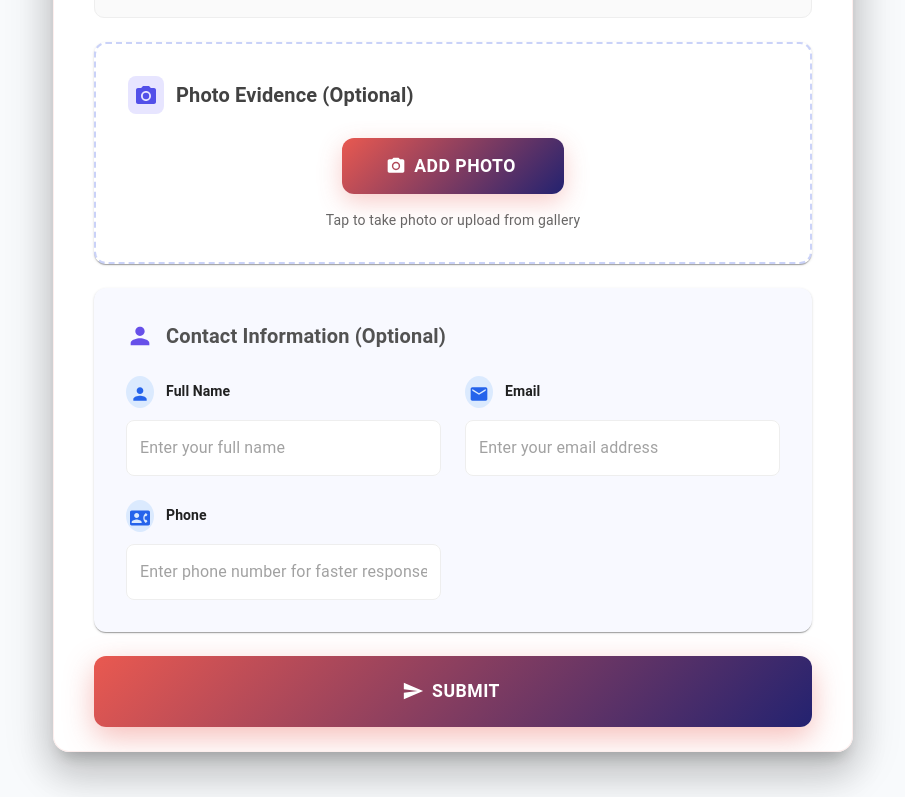
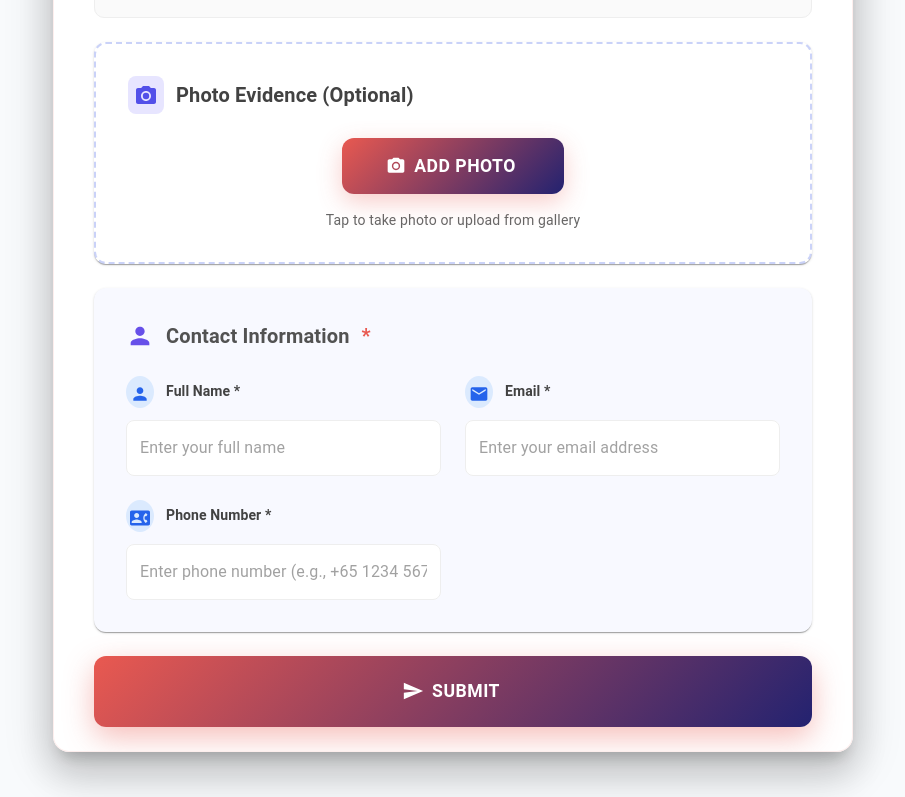
Before and after one commit to selvarasan08/wevalueyou, a React (Create React App) app: page / in a window 1280 px wide. Shown: the part 844-1641 px from the top of the page, without its empty margins (187-1092 px from the left). Built offline with nearby package versions, Linux system fonts and the light colour scheme.

Commit message:
Updated Code With Contact Required Access

```diff
--- a/src/App.js
+++ b/src/App.js
@@ -273,7 +273,7 @@ export default function FacilityIssuesReport() {
 
 
   const validateForm = () => {
-    const required = ['description'];
+    const required = ['description','contactName', 'contactEmail', 'contactPhone'];
     for (let field of required) {
       if (!formData[field]) {
         return false;
@@ -296,7 +296,7 @@ export default function FacilityIssuesReport() {
     if (!validateForm()) {
       setSubmitStatus({
         type: 'error',
-        message: 'Please fill in all required fields (Description, Location, Issue Type)',
+        message: 'Please fill in all required fields (Description, Location, Issue Type, Contact)',
       });
       return;
     }
@@ -525,7 +525,7 @@ export default function FacilityIssuesReport() {
               Feedback Form
             </Typography>
             <Typography variant="body1" sx={{ color: 'rgba(255,255,255,0.9)' }}>
-              Required fields: Location, Issue Type, Description
+              Required fields: Location, Issue Type, Description , Contact
             </Typography>
           </Box>
 
@@ -790,7 +790,7 @@ export default function FacilityIssuesReport() {
                       }}
                       startIcon={<CameraAlt />}
                     >
-                     Add Photo
+                      Add Photo
                     </Button>
 
                     <Typography variant="body2" sx={{ mt: 2, color: 'text.secondary' }}>
@@ -834,7 +834,7 @@ export default function FacilityIssuesReport() {
                       }}
                       startIcon={<PhotoCamera />}
                     >
-                       Take Photo
+                      Take Photo
                     </Button>
 
                     {/* Gallery Option */}
@@ -871,11 +871,11 @@ export default function FacilityIssuesReport() {
 
 
 
-              {/* Contact Section - Optional */}
+              {/* Contact Section */}
               <Paper sx={{ p: 4, borderRadius: 3, bgcolor: '#f8f9ff' }}>
                 <Typography variant="h6" sx={{ mb: 3, fontWeight: 700, color: '#525252', display: 'flex', alignItems: 'center', gap: 1.5 }}>
                   <Person sx={{ fontSize: 28, color: '#6750e9' }} />
-                  Contact Information (Optional)
+                  Contact Information <span style={{ color: '#e95950' }}>*</span>
                 </Typography>
 
                 <Box sx={{ display: 'grid', gridTemplateColumns: { xs: '1fr', md: '1fr 1fr' }, gap: 3 }}>
@@ -884,7 +884,9 @@ export default function FacilityIssuesReport() {
                       <Box sx={{ bgcolor: '#dbeafe', p: 0.5, borderRadius: '50%' }}>
                         <Person sx={{ fontSize: 20, color: '#2563eb' }} />
                       </Box>
-                      <Typography variant="subtitle2" sx={{ fontWeight: 600 }}>Full Name</Typography>
+                      <Typography variant="subtitle2" sx={{ fontWeight: 600, color: 'grey.800' }}>
+                        Full Name *
+                      </Typography>
                     </Box>
                     <TextField
                       name="contactName"
@@ -892,11 +894,18 @@ export default function FacilityIssuesReport() {
                       onChange={handleInputChange}
                       placeholder="Enter your full name"
                       fullWidth
+                      required
                       sx={{
                         '& .MuiOutlinedInput-root': {
                           borderRadius: 2,
                           bgcolor: 'white',
-                          '& fieldset': { borderColor: 'grey.200' }
+                          '& fieldset': { borderColor: 'grey.200' },
+                          '&.Mui-focused fieldset': { borderColor: '#e95950', borderWidth: 2 },
+                          '&:hover fieldset': { borderColor: '#e95950' }
+                        },
+                        '& .MuiFormHelperText-root': {
+                          color: '#e95950',
+                          fontWeight: 500
                         }
                       }}
                     />
@@ -907,7 +916,9 @@ export default function FacilityIssuesReport() {
                       <Box sx={{ bgcolor: '#dbeafe', p: 0.5, borderRadius: '50%' }}>
                         <Email sx={{ fontSize: 20, color: '#2563eb' }} />
                       </Box>
-                      <Typography variant="subtitle2" sx={{ fontWeight: 600 }}>Email</Typography>
+                      <Typography variant="subtitle2" sx={{ fontWeight: 600, color: 'grey.800' }}>
+                        Email *
+                      </Typography>
                     </Box>
                     <TextField
                       name="contactEmail"
@@ -916,11 +927,14 @@ export default function FacilityIssuesReport() {
                       value={formData.contactEmail}
                       onChange={handleInputChange}
                       fullWidth
+                      required
                       sx={{
                         '& .MuiOutlinedInput-root': {
                           borderRadius: 2,
                           bgcolor: 'white',
-                          '& fieldset': { borderColor: 'grey.200' }
+                          '& fieldset': { borderColor: 'grey.200' },
+                          '&.Mui-focused fieldset': { borderColor: '#e95950', borderWidth: 2 },
+                          '&:hover fieldset': { borderColor: '#e95950' }
                         }
                       }}
                     />
@@ -931,25 +945,31 @@ export default function FacilityIssuesReport() {
                       <Box sx={{ bgcolor: '#dbeafe', p: 0.5, borderRadius: '50%' }}>
                         <ContactPhone sx={{ fontSize: 20, color: '#2563eb' }} />
                       </Box>
-                      <Typography variant="subtitle2" sx={{ fontWeight: 600 }}>Phone</Typography>
+                      <Typography variant="subtitle2" sx={{ fontWeight: 600, color: 'grey.800' }}>
+                        Phone Number *
+                      </Typography>
                     </Box>
                     <TextField
                       name="contactPhone"
                       value={formData.contactPhone}
                       onChange={handleInputChange}
-                      placeholder="Enter phone number for faster response"
+                      placeholder="Enter phone number (e.g., +65 1234 5678)"
                       fullWidth
+                      required
                       sx={{
                         '& .MuiOutlinedInput-root': {
                           borderRadius: 2,
                           bgcolor: 'white',
-                          '& fieldset': { borderColor: 'grey.200' }
+                          '& fieldset': { borderColor: 'grey.200' },
+                          '&.Mui-focused fieldset': { borderColor: '#e95950', borderWidth: 2 },
+                          '&:hover fieldset': { borderColor: '#e95950' }
                         }
                       }}
                     />
                   </Box>
                 </Box>
               </Paper>
+
 
 
               {/* Submit Button - unchanged */}
```
